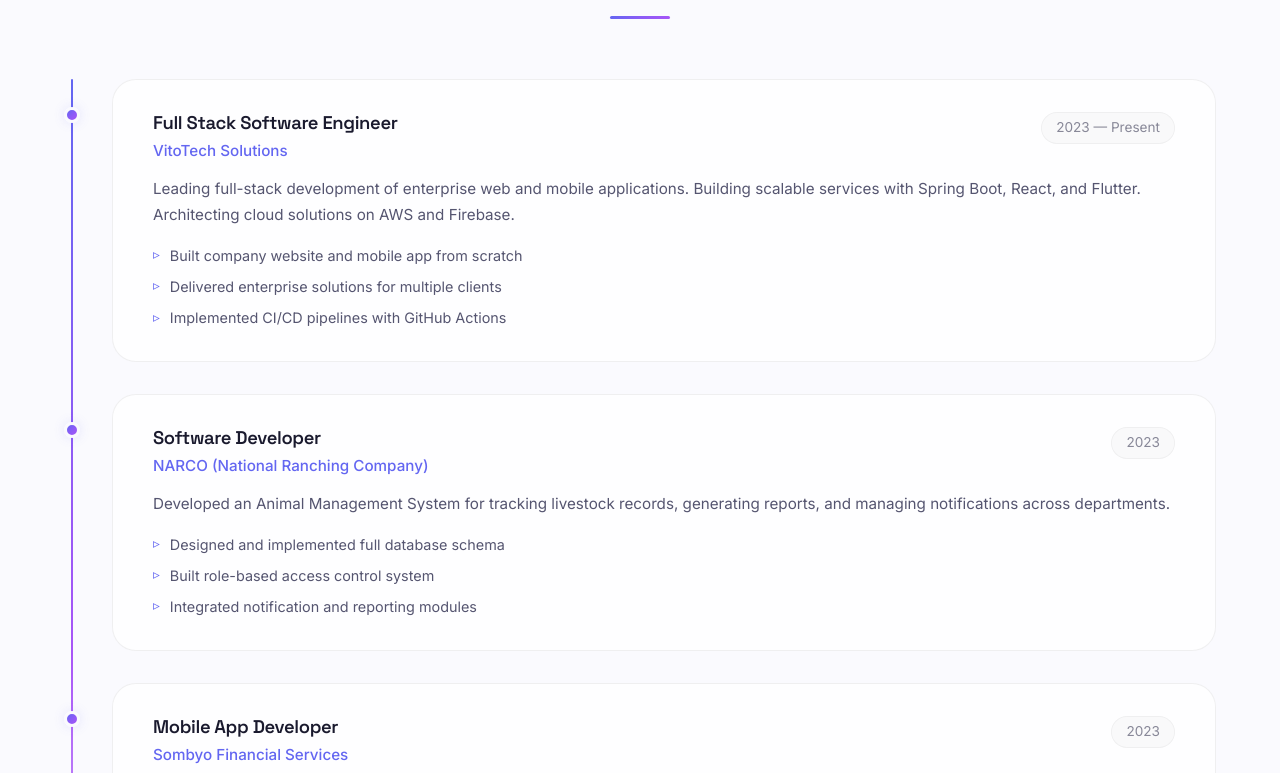
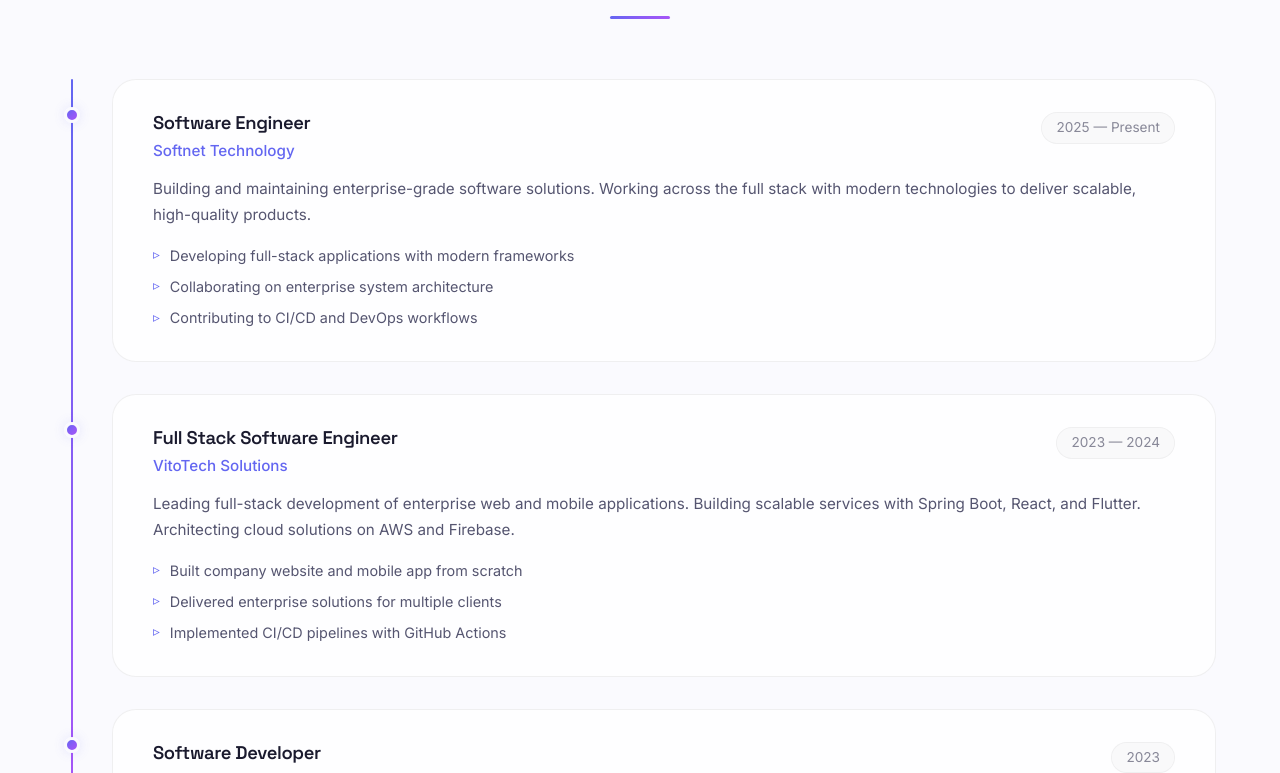
Before and after one commit to kiruma05/kiruma-Portofolio, a React (Vite) app: page / in a window 1280 px wide. Shown: the part 987-1760 px from the top of the page. Built offline with nearby package versions, Linux system fonts and the light colour scheme.

Commit message:
added current position and location am

```diff
--- a/src/sections/Experience/Experience.jsx
+++ b/src/sections/Experience/Experience.jsx
@@ -2,9 +2,21 @@
 
 const experiences = [
     {
+        role: 'Software Engineer',
+        company: 'Softnet Technology',
+        period: '2025 — Present',
+        description:
+            'Building and maintaining enterprise-grade software solutions. Working across the full stack with modern technologies to deliver scalable, high-quality products.',
+        achievements: [
+            'Developing full-stack applications with modern frameworks',
+            'Collaborating on enterprise system architecture',
+            'Contributing to CI/CD and DevOps workflows',
+        ],
+    },
+    {
         role: 'Full Stack Software Engineer',
         company: 'VitoTech Solutions',
-        period: '2023 — Present',
+        period: '2023 — 2024',
         description:
             'Leading full-stack development of enterprise web and mobile applications. Building scalable services with Spring Boot, React, and Flutter. Architecting cloud solutions on AWS and Firebase.',
         achievements: [
```
